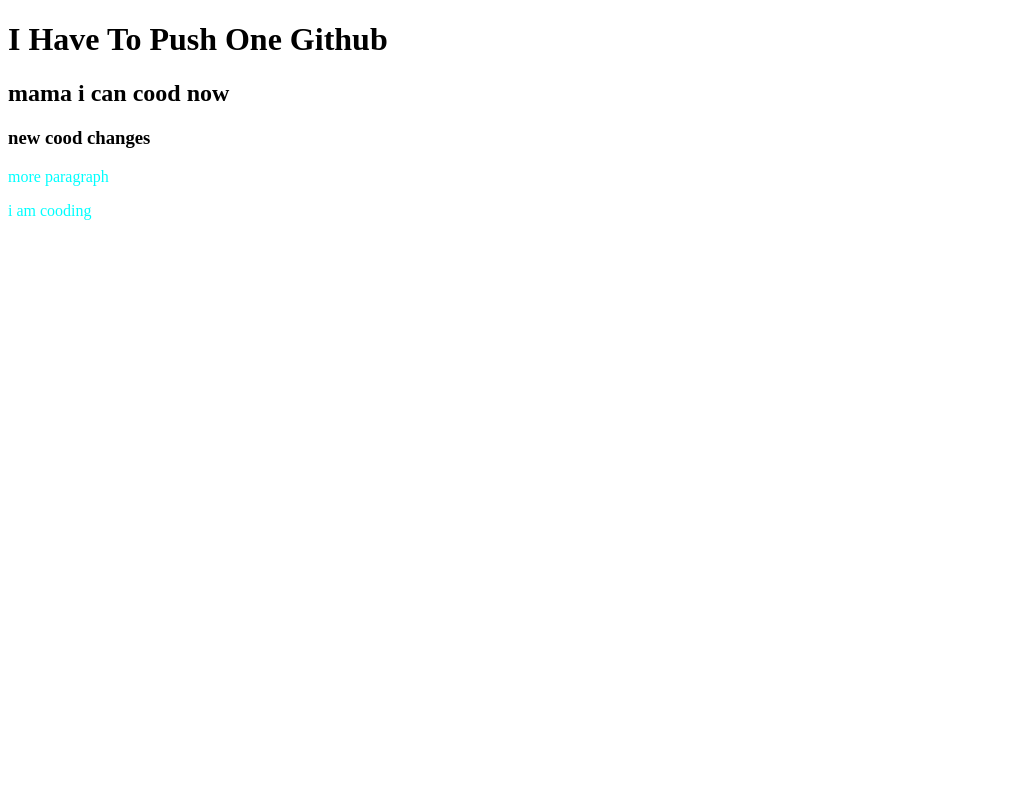
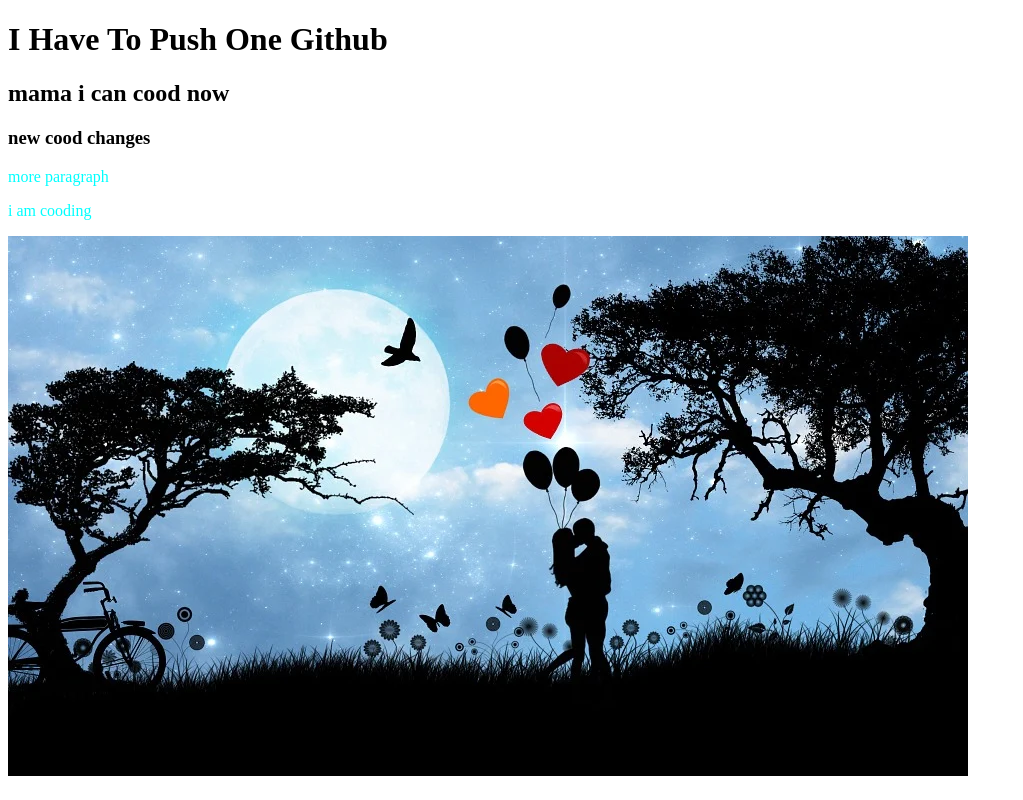
Before and after one commit to Aminul4893/My-second-repo, a plain HTML site: page index.html in a window 1280 px wide. Shown: the whole page, without its empty margins (0-1023 px from the left). Drawn offline with Linux system fonts and the light colour scheme.

Commit message:
images added

```diff
--- a/index.html
+++ b/index.html
@@ -12,6 +12,6 @@
     <h2>mama i can cood now</h2>
     <h3>new cood changes</h3>
     <p>more paragraph</p>
-    <p>i am cooding</p>
+    <p>i am cooding</p><img src="couple-560783_960_720.webp" alt="">
 </body>
 </html>
```
Also changed, not shown: christmas-6816610_960_720.webp (added), couple-560783_960_720.webp (added), moon-31665_960_720.webp (added).
